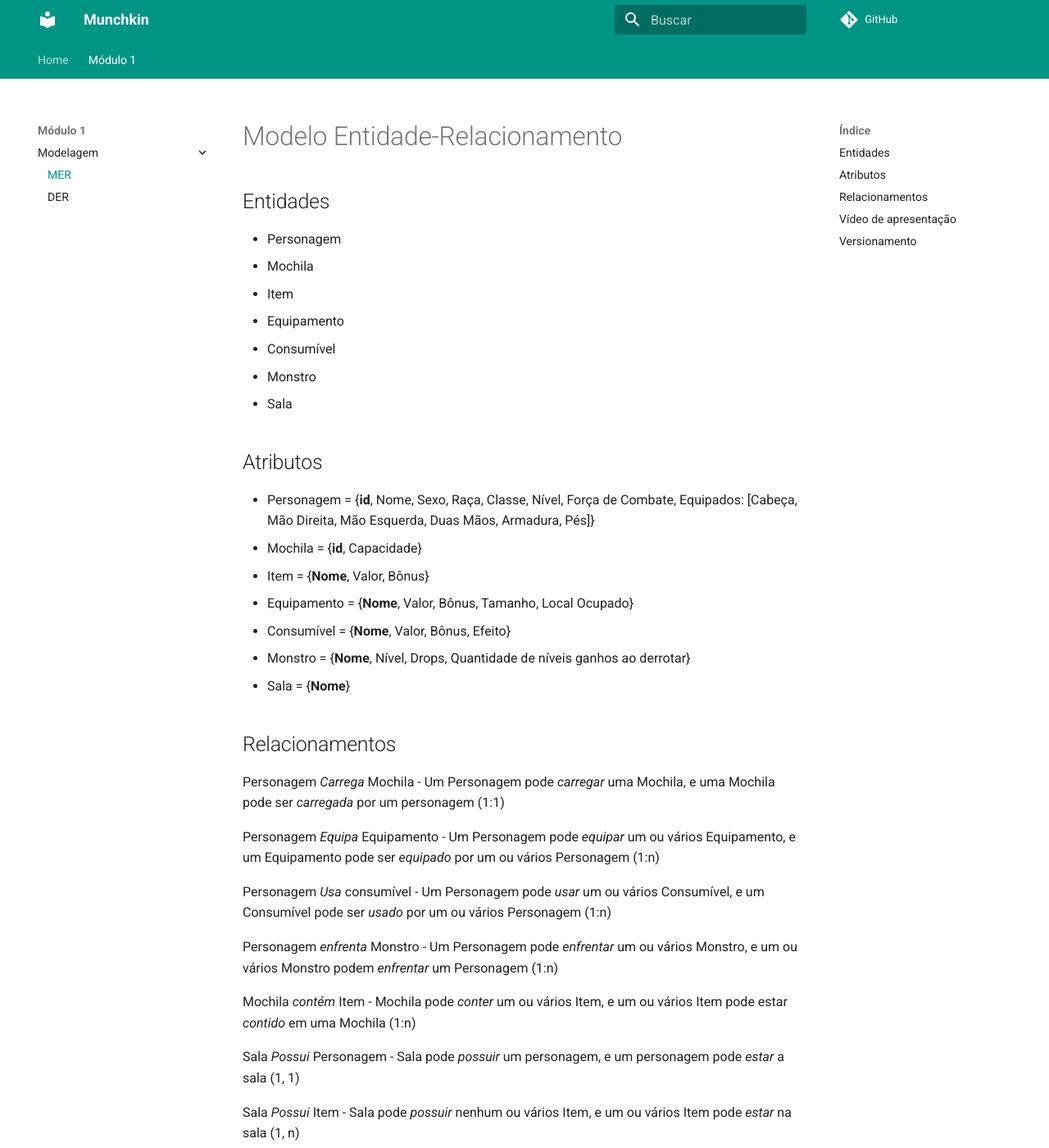
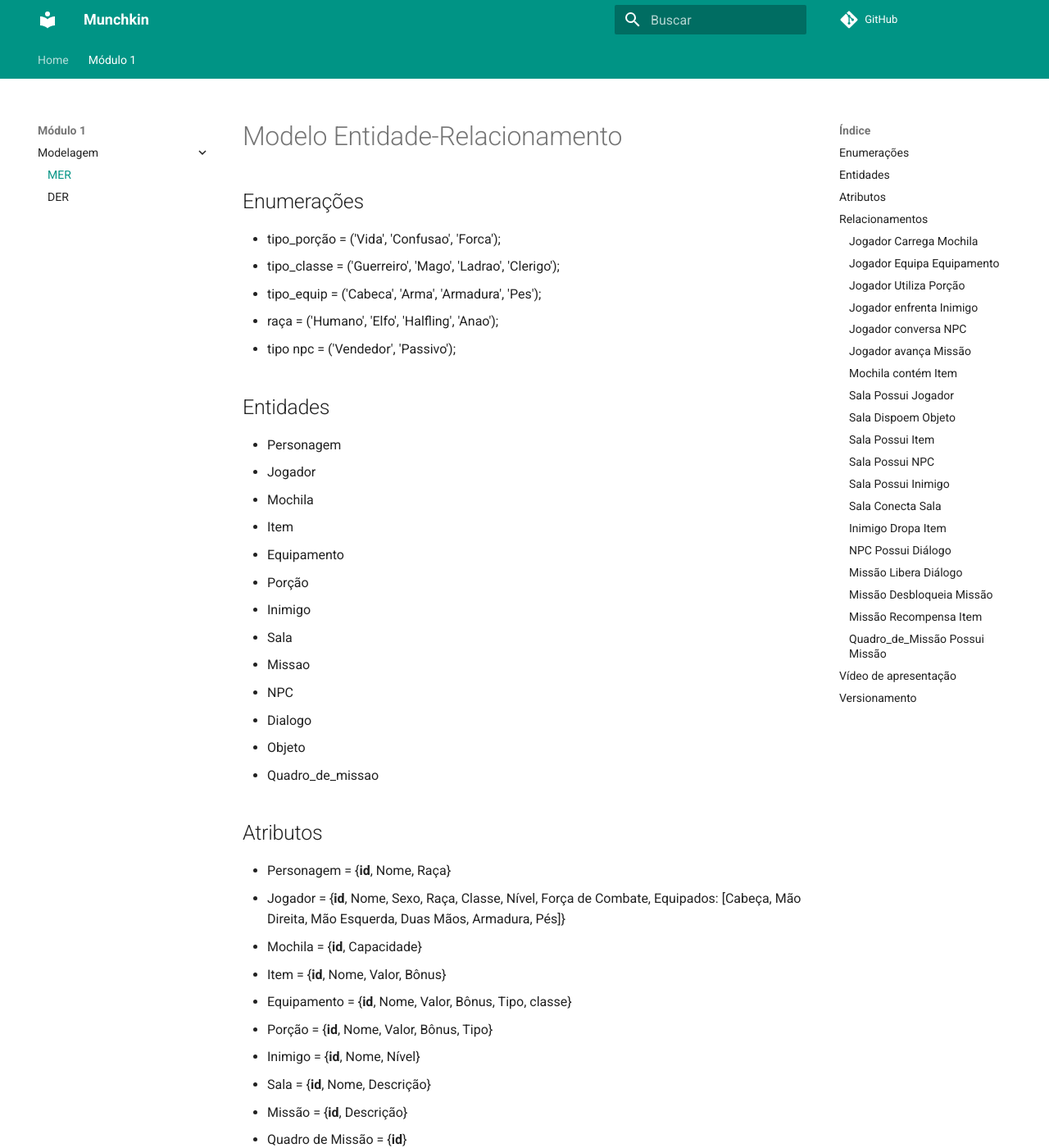
Before and after one commit to SBD1/Munchkin-grupo03, an MkDocs documentation site: the page built from docs/MER/MER_Munchkin.md, in a window 1280 px wide and 1400 px high. Shown: the whole window at 82% size. Built offline with MkDocs 1.6.1 and Material for MkDocs 9.7.7, drawn with Linux system fonts in a browser that asks for light colours; comment, search, counter and statistics services are not loaded; some of the changed text lies outside the part shown.

Commit message:
Atualizar MER
Co-authored-by: Francisco <francisco1code@gmail.com>
Co-authored-by: Luiz <luizpettengill@hotmail.com>
Co-authored-by: Italo <italooko@gmail.com>
Co-authored-by: Matheus <matheusp.eng@gmail.com>
Signed-off-by: yukioz <yukio.link@gmail.com>

```diff
--- a/docs/MER/MER_Munchkin.md
+++ b/docs/MER/MER_Munchkin.md
@@ -1,48 +1,98 @@
 # Modelo Entidade-Relacionamento
+
+## Enumerações
+
+- tipo_porção = ('Vida', 'Confusao', 'Forca');
+- tipo_classe = ('Guerreiro', 'Mago', 'Ladrao', 'Clerigo');
+- tipo_equip = ('Cabeca', 'Arma', 'Armadura', 'Pes');
+- raça = ('Humano', 'Elfo', 'Halfling', 'Anao');
+- tipo npc = ('Vendedor', 'Passivo');
 
 ## Entidades
 - Personagem
+- Jogador
 - Mochila
 - Item
 - Equipamento
-- Consumível
-- Monstro
+- Porção
+- Inimigo
 - Sala
+- Missao
+- NPC
+- Dialogo
+- Objeto
+- Quadro_de_missao
 
 ## Atributos
-- Personagem = {**id**, Nome, Sexo, Raça, Classe, Nível, Força de Combate, Equipados: [Cabeça, Mão Direita, Mão Esquerda, Duas Mãos, Armadura, Pés]}
+- Personagem = {**id**, Nome, Raça}
+- Jogador = {**id**, Nome, Sexo, Raça, Classe, Nível, Força de Combate, Equipados: [Cabeça, Mão Direita, Mão Esquerda, Duas Mãos, Armadura, Pés]}
 - Mochila = {**id**, Capacidade}
-- Item = {**Nome**, Valor, Bônus}
-- Equipamento = {**Nome**, Valor, Bônus, Tamanho, Local Ocupado}
-- Consumível = {**Nome**, Valor, Bônus, Efeito}
-- Monstro = {**Nome**, Nível, Drops, Quantidade de níveis ganhos ao derrotar}
-- Sala = {**Nome**}
+- Item = {**id**, Nome, Valor, Bônus}
+- Equipamento = {**id**, Nome, Valor, Bônus, Tipo, classe}
+- Porção = {**id**, Nome, Valor, Bônus, Tipo}
+- Inimigo = {**id**, Nome, Nível}
+- Sala = {**id**, Nome, Descrição}
+- Missão = {**id**, Descrição}
+- Quadro de Missão = {**id**}
 
 ## Relacionamentos
 
-Personagem _Carrega_ Mochila
-- Um Personagem pode _carregar_ uma Mochila, e uma Mochila pode ser _carregada_ por um personagem (1:1)
+### Jogador _Carrega_ Mochila
+- Um Jogador pode _carregar_ uma Mochila, e uma Mochila pode ser _carregada_ por um Jogador (1:1)
 
-Personagem _Equipa_ Equipamento
-- Um Personagem pode _equipar_ um ou vários Equipamento, e um Equipamento pode ser _equipado_ por um ou vários Personagem (1:n)
+### Jogador _Equipa_ Equipamento
+- Um Jogador pode _equipar_ um ou vários Equipamento, e um Equipamento pode ser _equipado_ por um ou vários Jogador (1:n)
 
-Personagem _Usa_ consumível
-- Um Personagem pode _usar_ um ou vários Consumível, e um Consumível pode ser _usado_ por um ou vários Personagem (1:n)
+### Jogador _Utiliza_ Porção
+- Um Jogador pode _usar_ um ou vários Porção, e um Porção pode ser _usado_ por um ou vários Jogador (1:n)
 
-Personagem _enfrenta_ Monstro
-- Um Personagem pode _enfrentar_ um ou vários Monstro, e um ou vários Monstro podem _enfrentar_ um Personagem (1:n)
+### Jogador _enfrenta_ Inimigo
+- Um Jogador pode _enfrentar_ um ou vários Inimigo, e um ou vários Inimigo podem _enfrentar_ um Jogador (1:n)
 
-Mochila _contém_ Item
+### Jogador _conversa_ NPC
+- Um Jogador pode _conversar_ um NPC, e um NPC pode _conversar_ um jogador (1:1)
+
+### Jogador _avança_ Missão
+- Um jogador pode _avançar_ uma ou várias missões, e uma ou várias missões podem _avançado_ por um jogador.
+
+### Mochila _contém_ Item
 - Mochila pode _conter_ um ou vários Item, e um ou vários Item pode estar _contido_ em uma Mochila (1:n)
 
-Sala _Possui_ Personagem
-- Sala pode _possuir_ um personagem, e um personagem pode _estar_ a sala (1, 1)
+### Sala _Possui_ Jogador
+- Sala pode _possuir_ um Jogador, e um Jogador pode _estar_ em uma sala (1, 1)
 
-Sala _Possui_ Item
-- Sala pode _possuir_ nenhum ou vários Item, e um ou vários Item pode _estar_ na sala (1, n)
+### Sala _Dispoem_ Objeto
+- Sala pode _dispor_ nenhum ou vários Objeto, e um ou vários Objeto pode _disposto_ por uma sala (1, n)
 
-Sala _Possui_ Monstro
-- Sala pode _possuir_ nenhum ou vários Monstro, e um ou vários Monstro pode _estar_ na sala (1, n)
+### Sala _Possui_ Item
+- Sala pode _possuir_ nenhum ou vários Item, e um ou vários Item pode _estar_ em uma sala (1, n)
+
+### Sala _Possui_ NPC
+- Sala pode _possuir_ nenhum ou vários NPC, e um ou vários NPC pode _estar_ em uma sala (1, n)
+
+### Sala _Possui_ Inimigo
+- Sala pode _possuir_ nenhum ou vários Inimigo, e um ou vários Inimigo pode _estar_ em uma sala (1, n)
+
+### Sala _Conecta_ Sala
+- Sala pode _conectar_ uma ou várias Salas, (1:n)
+
+### Inimigo _Dropa_ Item
+- Um Inimigo pode _dropar_ um ou vários Itens, um ou vários Itens podem _dropado_ por um inimigo.(0:n)
+
+### NPC _Possui_ Diálogo
+- Um NPC pode _possuir_ um ou vários diálogos, e um ou vários diálogos podem _possuido_ por um NPC.(1:n)
+
+### Missão _Libera_ Diálogo
+- Uma Missão pode _liberar_ um ou vários diálogos, e um ou vários diàlogos podem _liberado_ por uma Missão. (1:n)
+
+### Missão _Desbloqueia_ Missão
+- Uma Missão pode _Desbloquear_ uma ou várias missões, e uma ou várias Missões podem _liberado_ por uma Missão. (1:n)
+
+### Missão _Recompensa_ Item
+- uma Missão _Recompensa_ com uma ou vários itens, e um ou vários Itens são _recompensados_ por uma Missão.
+
+### Quadro_de_Missão _Possui_ Missão
+- Uma Quadro_de_MIssão _possui_ uma ou várias Missões, e uma ou várias Missões _estão_ no Quadro_de_Missão.
 
 ## Vídeo de apresentação
 
```
Also changed, not shown: other parts of docs/MER/MER_Munchkin.md (+1 -0 lines).
